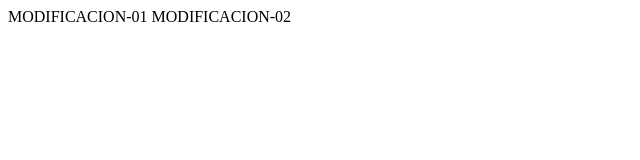
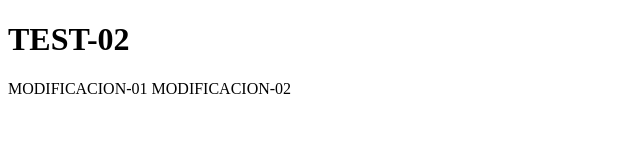
Before and after one commit to darioburdadv/test-01, a plain HTML site: page index.html in a window 1280 px wide. Shown: the whole page, without its empty margins (0-640 px from the left). Drawn offline with Linux system fonts and the light colour scheme.

Commit message:
4 commit

```diff
--- a/index.html
+++ b/index.html
@@ -6,6 +6,7 @@
     <title>Document</title>
 </head>
 <body>
+    <h1>TEST-02</h1>
     MODIFICACION-01
     MODIFICACION-02
 </body>
```
